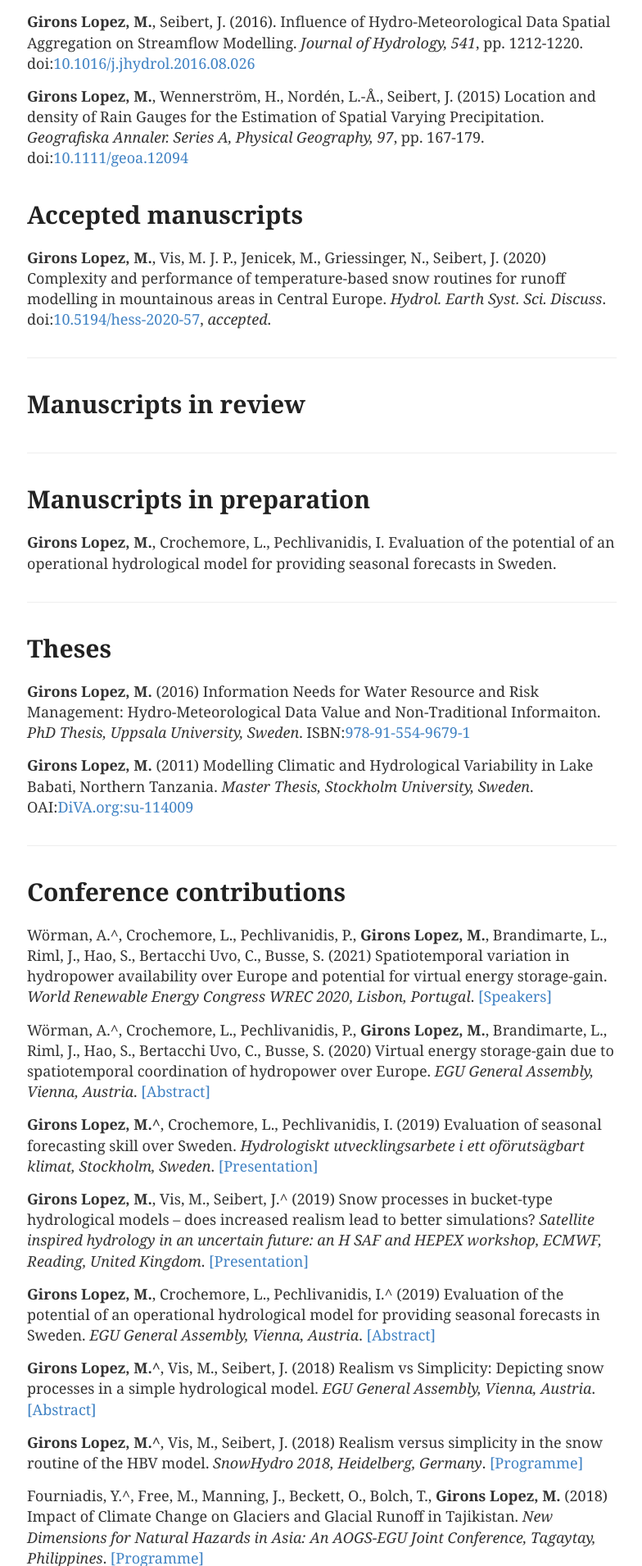
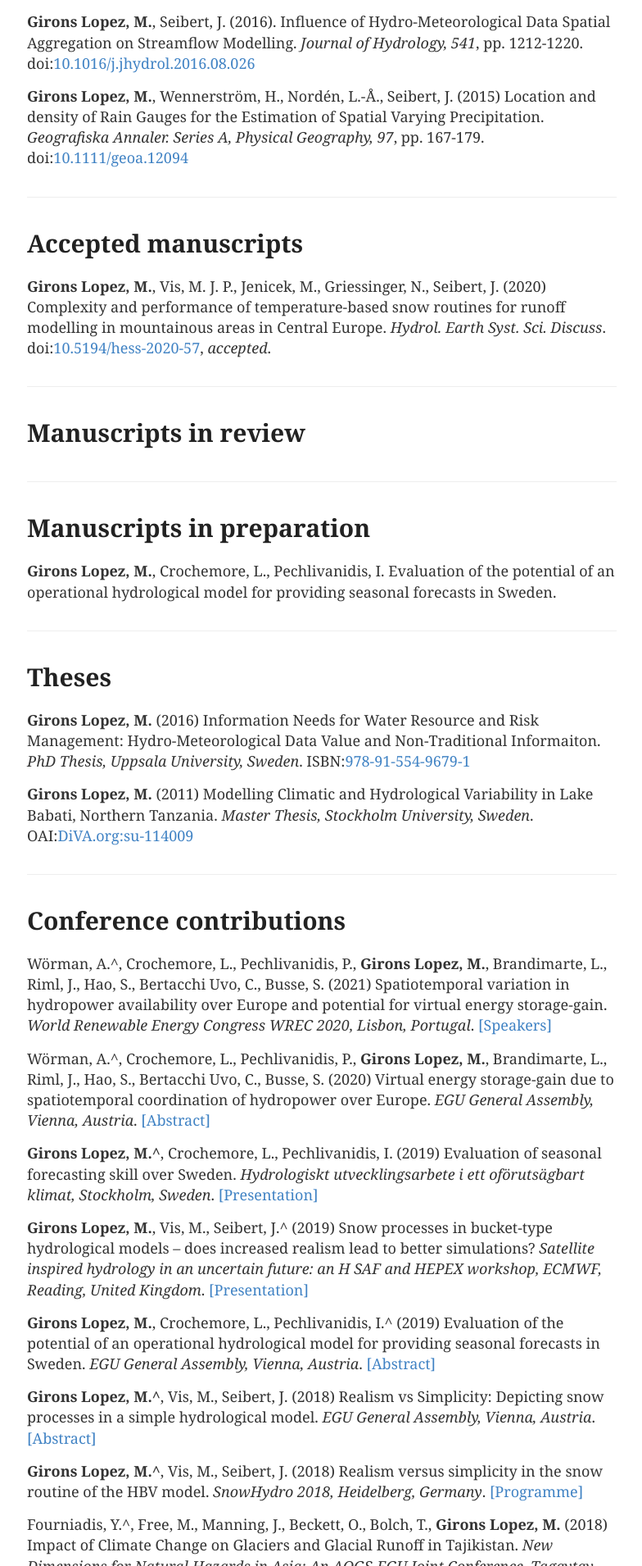
Before and after one commit to GironsLopez/GironsLopez.github.io, a Jekyll site: the page built from publications/index.md, in a window 1280 px wide. Shown: the part 918-2828 px from the top of the page at 82% size, without its empty margins (247-1031 px from the left). Built offline with Jekyll 4.4.1, drawn with Linux system fonts in a browser that asks for light colours.

Commit message:
Update index.md

```diff
--- a/publications/index.md
+++ b/publications/index.md
@@ -19,6 +19,8 @@ Mbanguka, R. P., Lyon, S. W., Holmgren, K., **Girons Lopez, M.**, Jarsjö, J. (2
 **Girons Lopez, M.**, Seibert, J. (2016). Influence of Hydro-Meteorological Data Spatial Aggregation on Streamflow Modelling. *Journal of Hydrology, 541*, pp. 1212-1220. doi:[10.1016/j.jhydrol.2016.08.026](http://www.sciencedirect.com/science/article/pii/S0022169416305170){:target="_blank"}
 
 **Girons Lopez, M.**, Wennerström, H., Nordén, L.-Å., Seibert, J. (2015) Location and density of Rain Gauges for the Estimation of Spatial Varying Precipitation. *Geografiska Annaler. Series A, Physical Geography, 97*, pp. 167-179. doi:[10.1111/geoa.12094](http://onlinelibrary.wiley.com/doi/10.1111/geoa.12094/abstract){:target="_blank"}
+
+<div class="line-separator"></div>
 
 # Accepted manuscripts
 
```
